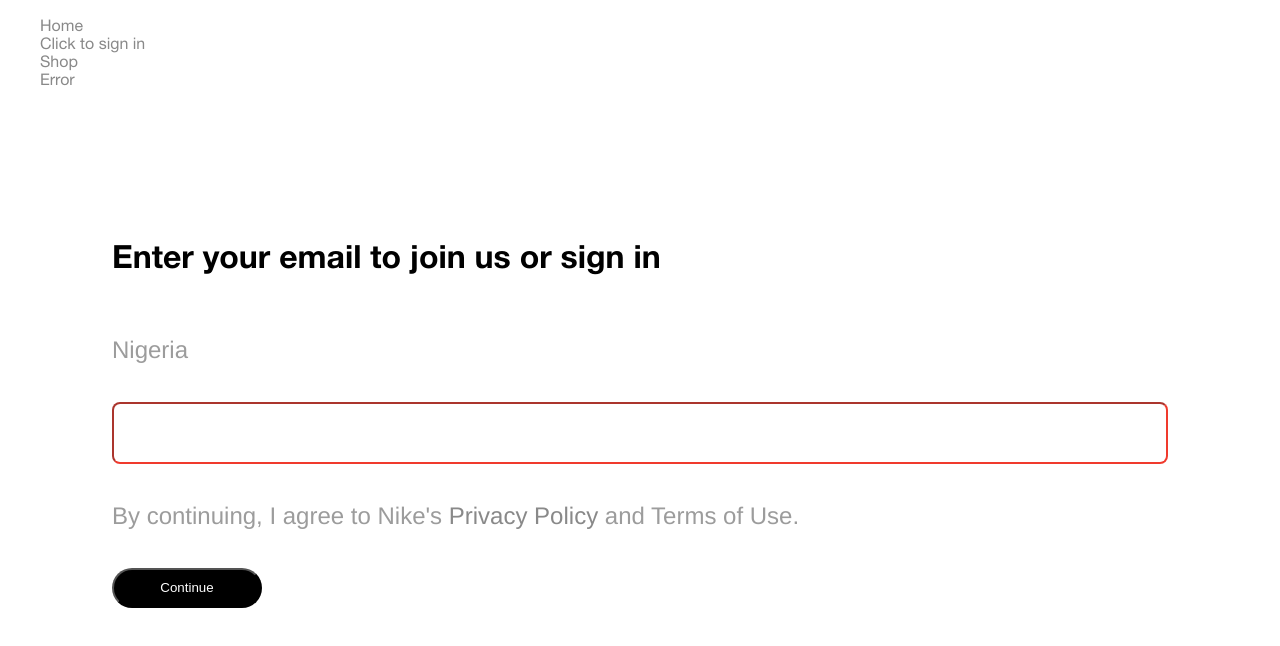
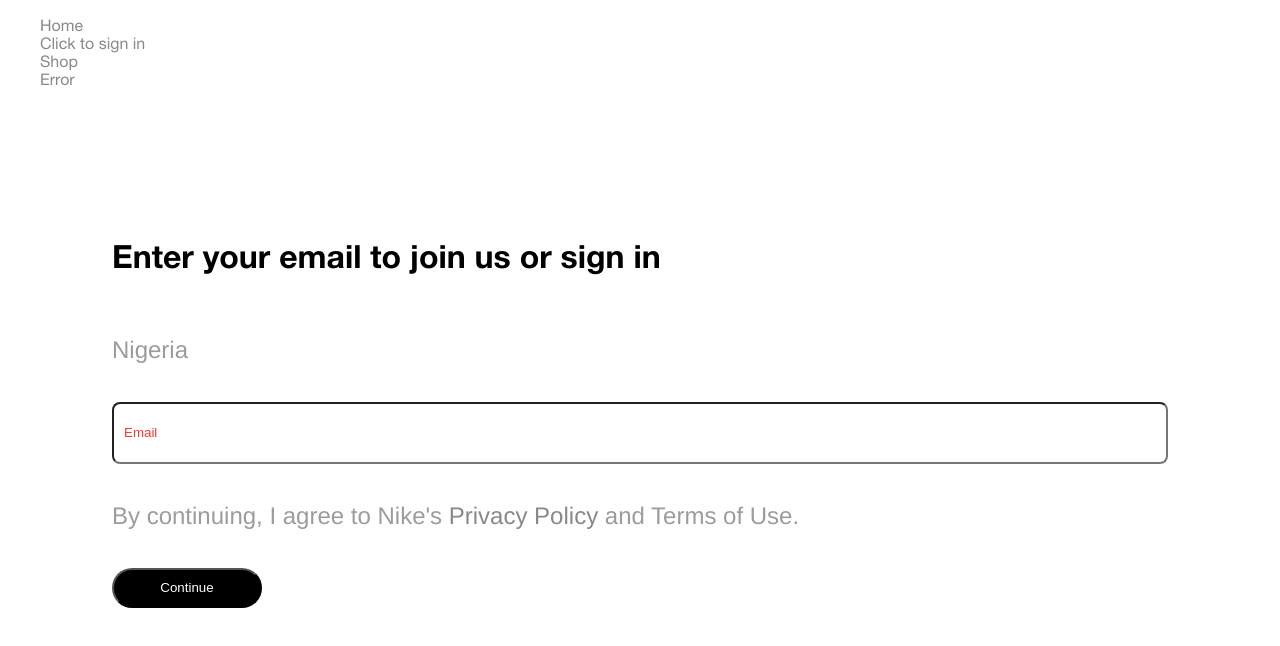
Before and after one commit to Emmakin/14th, a React (Create React App) app: page /signin in a window 1280 px wide. Shown: the top 646 px of the page. Built offline with nearby package versions, Linux system fonts and the light colour scheme.

Commit message:
Update
Added a sign in page

```diff
--- a/src/pages/signIn.js
+++ b/src/pages/signIn.js
@@ -8,8 +8,8 @@
     <form className={Styles.signIn}>
       <h1>Enter your email to join us or sign in</h1>
       <label>Nigeria</label>
-      <input type="mail" name="mail"></input>
-      <label>By continuing, I agree to Nike's <a> Privacy Policy </a>
+      <input type="mail" placeholder="Email" name="mail"></input>
+      <label>By continuing, I agree to Nike's <a href='https://agreementservice.svs.nike.com/rest'> Privacy Policy </a>
       and Terms of Use.</label>
       <Blkbutton
         name= "Continue"
--- a/src/styles/signin.module.css
+++ b/src/styles/signin.module.css
@@ -14,9 +14,18 @@
 
 }
 
-input {
-    border-color: rgba(237, 16, 0, 0.823);
+input{
+
     height: 56px;
     border-radius: 8px;
     cursor: text;
 }
+
+input::before{
+    color: chocolate;
+}
+
+::-webkit-input-placeholder {
+    color: rgba(237, 16, 0, 0.823);
+    padding: 0.5rem;
+}
```
